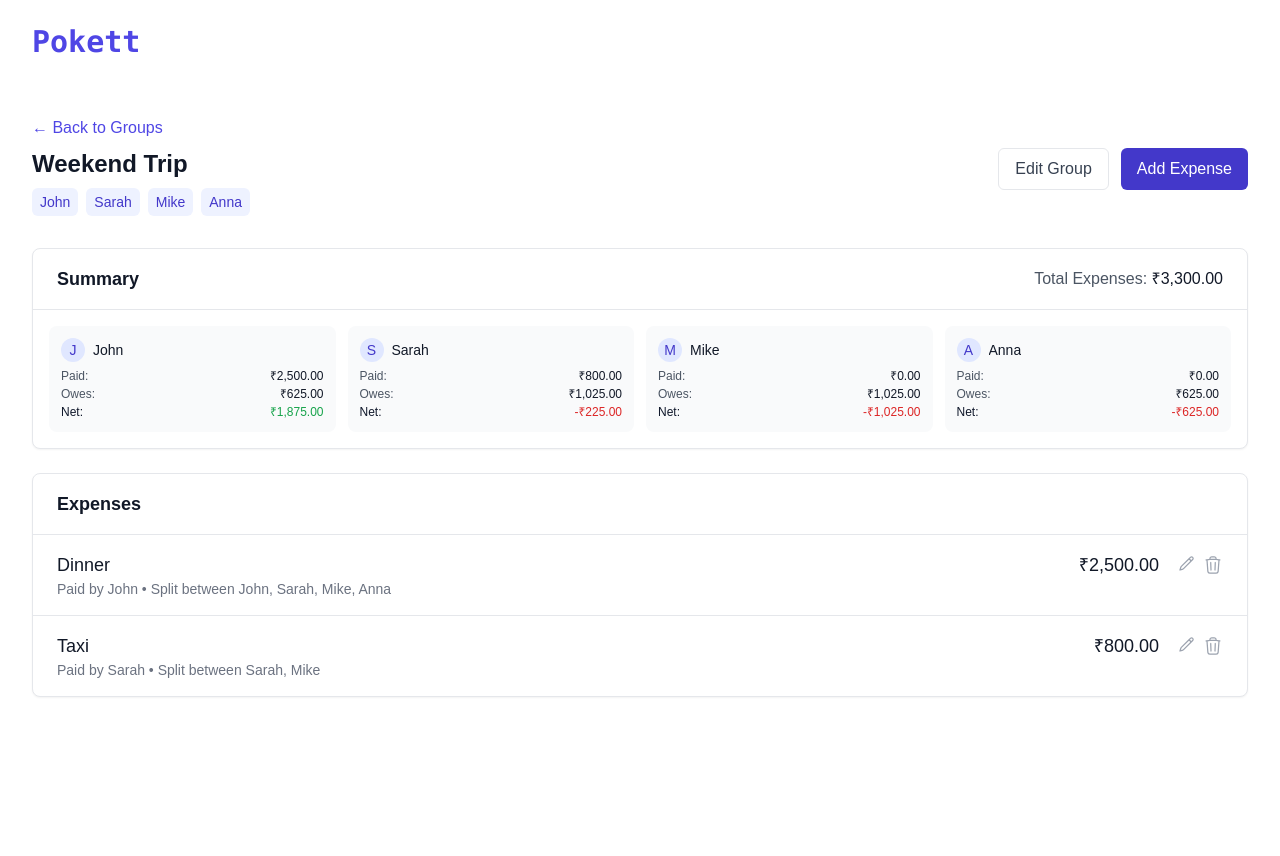
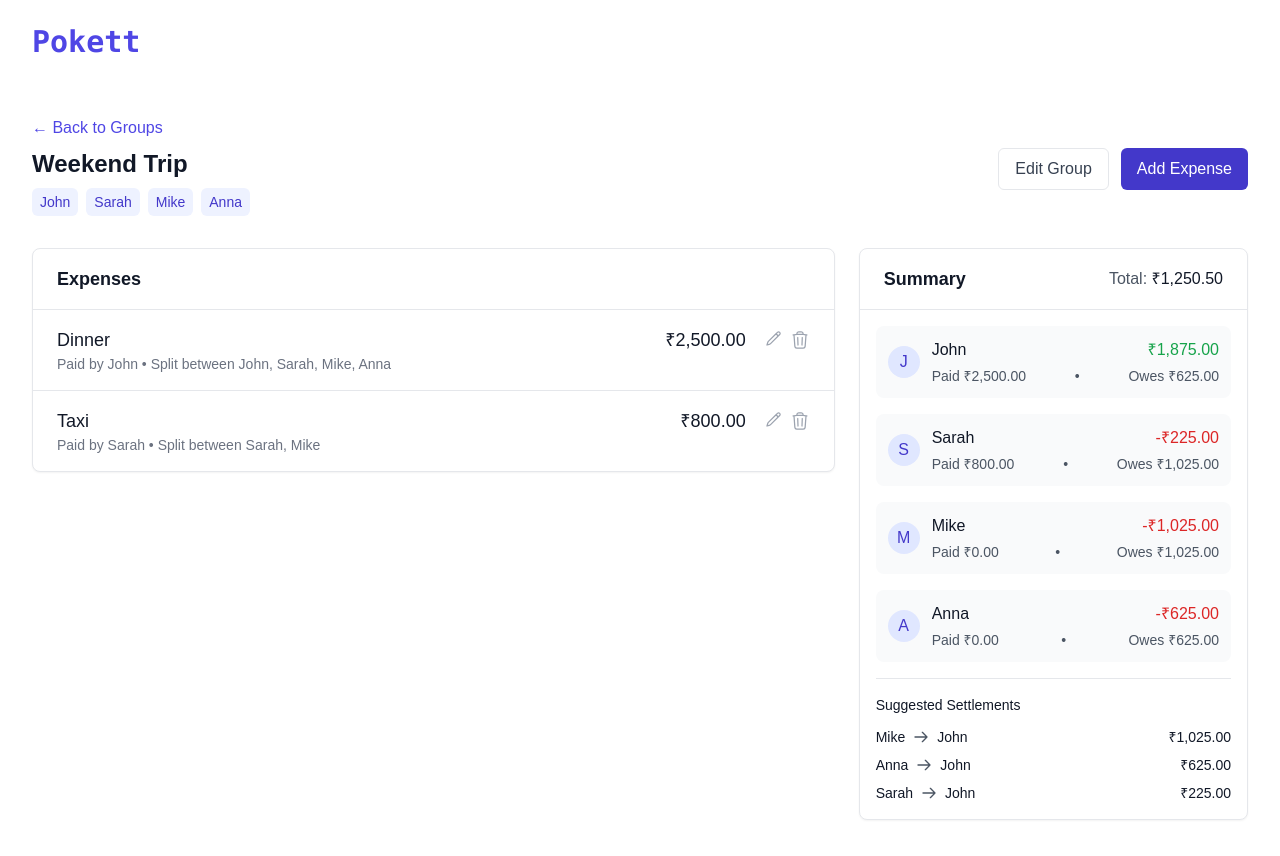
Before and after one commit to netooran/pokett, a Next.js app: page /groups/1 in a window 1280 px wide. Shown: the top 856 px of the page. Built offline with nearby package versions, Linux system fonts and the light colour scheme.

Commit message:
Enhance group summary

```diff
--- a/app/api/groups/[id]/expenses/[expenseId]/route.ts
+++ b/app/api/groups/[id]/expenses/[expenseId]/route.ts
@@ -28,7 +28,7 @@ export async function PATCH(
 
     // Validate that all split members are group members
     const invalidMembers = splitBetween.filter(
-      member => !group.members.includes(member)
+      (member: string) => !group.members.includes(member)
     );
     if (invalidMembers.length > 0) {
       return NextResponse.json(
--- a/app/components/EditGroupModal.tsx
+++ b/app/components/EditGroupModal.tsx
@@ -1,7 +1,6 @@
 'use client';
 
 import { useState, useEffect } from 'react';
-import { store } from '../lib/store';
 
 interface Member {
   id: string;
--- a/app/groups/[id]/page.tsx
+++ b/app/groups/[id]/page.tsx
@@ -35,9 +35,8 @@ interface Member {
   name: string;
 }
 
-function ExpenseSummary({ expenses, members }: { expenses: Expense[]; members: string[] }) {
-  const totalExpenses = expenses.reduce((sum, e) => sum + e.amount, 0);
-  const balances: MemberBalance[] = members.map(member => {
+function calculateBalances(expenses: Expense[], members: string[]): MemberBalance[] {
+  return members.map(member => {
     const paid = expenses
       .filter(e => e.paidBy === member)
       .reduce((sum, e) => sum + e.amount, 0);
@@ -56,51 +55,6 @@ function ExpenseSummary({ expenses, members }: { expenses: Expense[]; members: s
       netBalance: paid - owes,
     };
   });
-
-  return (
-    <div className="bg-white rounded-lg shadow-sm border border-gray-200 overflow-hidden mb-6">
-      <div className="px-6 py-4 border-b border-gray-200 flex justify-between items-center">
-        <h2 className="text-lg font-semibold text-gray-900">Summary</h2>
-        <div className="text-gray-600">
-          Total Expenses: <span className="font-medium text-gray-900">{formatCurrency(totalExpenses)}</span>
-        </div>
-      </div>
-      <div className="p-4">
-        <div className="grid grid-cols-2 sm:grid-cols-3 md:grid-cols-4 gap-3">
-          {balances.map(({ member, paid, owes, netBalance }) => (
-            <div key={member} className="bg-gray-50 rounded-lg p-3">
-              <div className="flex items-center gap-2 mb-1.5">
-                <div className="w-6 h-6 bg-indigo-100 rounded-full flex items-center justify-center">
-                  <span className="text-indigo-700 font-medium text-sm">
-                    {member[0].toUpperCase()}
-                  </span>
-                </div>
-                <span className="font-medium text-gray-900 text-sm truncate">
-                  {member}
-                </span>
-              </div>
-              <div className="space-y-0.5 text-xs">
-                <div className="flex justify-between">
-                  <span className="text-gray-600">Paid:</span>
-                  <span className="text-gray-900 font-medium">{formatCurrency(paid)}</span>
-                </div>
-                <div className="flex justify-between">
-                  <span className="text-gray-600">Owes:</span>
-                  <span className="text-gray-900 font-medium">{formatCurrency(owes)}</span>
-                </div>
-                <div className="flex justify-between font-medium">
-                  <span>Net:</span>
-                  <span className={netBalance >= 0 ? 'text-green-600' : 'text-red-600'}>
-                    {formatCurrency(netBalance)}
-                  </span>
-                </div>
-              </div>
-            </div>
-          ))}
-        </div>
-      </div>
-    </div>
-  );
 }
 
 // Add the formatCurrency utility function
@@ -348,8 +302,8 @@ export default function GroupPage({ params }: { params: Promise<{ id: string }>
           </div>
         </div>
 
-        <ExpenseSummary expenses={expenses} members={group.members} />
-
+        <div className="grid grid-cols-1 lg:grid-cols-3 gap-6">
+          <div className="lg:col-span-2">
             <div className="bg-white rounded-lg shadow-sm border border-gray-200 overflow-hidden">
               <div className="px-6 py-4 border-b border-gray-200">
                 <h2 className="text-lg font-semibold text-gray-900">Expenses</h2>
@@ -425,6 +379,71 @@ export default function GroupPage({ params }: { params: Promise<{ id: string }>
                 )}
               </div>
             </div>
+          </div>
+
+          <div className="lg:sticky lg:top-8 lg:self-start">
+            <div className="bg-white rounded-lg shadow-sm border border-gray-200 overflow-hidden">
+              <div className="px-6 py-4 border-b border-gray-200">
+                <div className="flex justify-between items-center">
+                  <h2 className="text-lg font-semibold text-gray-900">Summary</h2>
+                  <div className="text-gray-600">
+                    Total: <span className="font-medium text-gray-900">{formatCurrency(group.totalExpenses)}</span>
+                  </div>
+                </div>
+              </div>
+              <div className="p-4 space-y-4">
+                {calculateBalances(expenses, group.members).map(({ member, paid, owes, netBalance }) => (
+                  <div key={member} className="flex items-center gap-3 p-3 bg-gray-50 rounded-lg">
+                    <div className="w-8 h-8 bg-indigo-100 rounded-full flex items-center justify-center flex-shrink-0">
+                      <span className="text-indigo-700 font-medium">
+                        {member[0].toUpperCase()}
+                      </span>
+                    </div>
+                    <div className="flex-1 min-w-0">
+                      <div className="flex justify-between items-center mb-1">
+                        <span className="font-medium text-gray-900 truncate">
+                          {member}
+                        </span>
+                        <span className={`font-medium ${
+                          netBalance >= 0 ? 'text-green-600' : 'text-red-600'
+                        }`}>
+                          {formatCurrency(netBalance)}
+                        </span>
+                      </div>
+                      <div className="flex justify-between text-sm text-gray-600">
+                        <span>Paid {formatCurrency(paid)}</span>
+                        <span>•</span>
+                        <span>Owes {formatCurrency(owes)}</span>
+                      </div>
+                    </div>
+                  </div>
+                ))}
+
+                {calculateBalances(expenses, group.members).some(b => b.netBalance !== 0) && (
+                  <div className="mt-4 pt-4 border-t border-gray-200">
+                    <h3 className="text-sm font-medium text-gray-900 mb-3">
+                      Suggested Settlements
+                    </h3>
+                    <div className="space-y-2">
+                      {calculateSettlements(calculateBalances(expenses, group.members)).map((settlement, index) => (
+                        <div key={index} className="text-sm text-gray-600 flex items-center gap-2">
+                          <span className="font-medium text-gray-900">{settlement.from}</span>
+                          <svg className="w-4 h-4" fill="none" viewBox="0 0 24 24" stroke="currentColor">
+                            <path strokeLinecap="round" strokeLinejoin="round" strokeWidth={2} d="M14 5l7 7m0 0l-7 7m7-7H3" />
+                          </svg>
+                          <span className="font-medium text-gray-900">{settlement.to}</span>
+                          <span className="ml-auto font-medium text-gray-900">
+                            {formatCurrency(settlement.amount)}
+                          </span>
+                        </div>
+                      ))}
+                    </div>
+                  </div>
+                )}
+              </div>
+            </div>
+          </div>
+        </div>
 
         {isEditingGroup && group && (
           <EditGroupModal
@@ -460,3 +479,29 @@ export default function GroupPage({ params }: { params: Promise<{ id: string }>
     </div>
   );
 }
+
+function calculateSettlements(balances: MemberBalance[]): Array<{ from: string; to: string; amount: number }> {
+  const settlements: Array<{ from: string; to: string; amount: number }> = [];
+  const debtors = balances.filter(b => b.netBalance < 0).sort((a, b) => a.netBalance - b.netBalance);
+  const creditors = balances.filter(b => b.netBalance > 0).sort((a, b) => b.netBalance - a.netBalance);
+
+  let i = 0, j = 0;
+  while (i < debtors.length && j < creditors.length) {
+    const amount = Math.min(Math.abs(debtors[i].netBalance), creditors[j].netBalance);
+    if (amount > 0) {
+      settlements.push({
+        from: debtors[i].member,
+        to: creditors[j].member,
+        amount,
+      });
+    }
+
+    debtors[i].netBalance += amount;
+    creditors[j].netBalance -= amount;
+
+    if (Math.abs(debtors[i].netBalance) < 0.01) i++;
+    if (Math.abs(creditors[j].netBalance) < 0.01) j++;
+  }
+
+  return settlements;
+}
```
Lines whose indentation alone changed are shown as unchanged.
